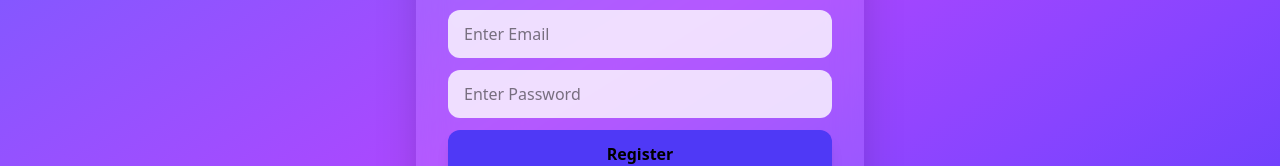
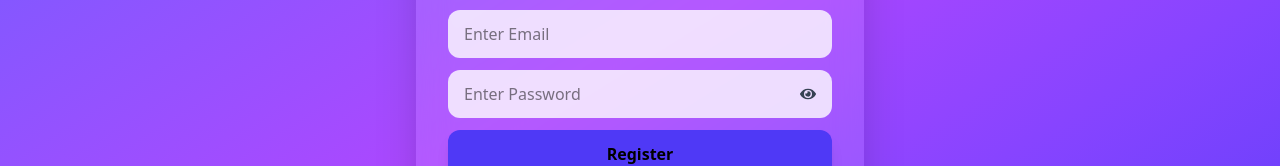
Before and after one commit to anchal-gupta-28/trip-frontend, a React (Vite) app: page /register in a window 1280 px wide. Shown: the part 410-576 px from the top of the page. Built offline with nearby package versions, Linux system fonts and the light colour scheme.

Commit message:
Added show/hide password toggle in register page

```diff
--- a/package.json
+++ b/package.json
@@ -18,7 +18,7 @@
     "framer-motion": "^12.34.3",
     "react": "^19.2.0",
     "react-dom": "^19.2.0",
-    "react-icons": "^5.5.0",
+    "react-icons": "^5.6.0",
     "react-router-dom": "^7.9.4",
     "router": "^2.2.0",
     "uuid": "^13.0.0"
--- a/src/pages/Register.jsx
+++ b/src/pages/Register.jsx
@@ -1,10 +1,13 @@
 import { useState } from "react";
 import { useNavigate } from "react-router-dom";
+import { FaEye, FaEyeSlash } from "react-icons/fa";
 
 const Register = () => {
   const [name, setName] = useState("");
   const [email, setEmail] = useState("");
   const [password, setPassword] = useState("");
+
+  const [showPassword, setShowPassword] = useState(false);
 
   const [error, setError] = useState("");
   const [loading, setLoading] = useState(false);
@@ -13,7 +16,7 @@ const navigate = useNavigate();
 
   // 🔹 Email Validation
   const isValidEmail = (email) => {
-return /\S+@\S+.\S+/.test(email);
+    return /\S+@\S+\.\S+/.test(email);
   };
 
   // 🔹 Password Validation
@@ -24,7 +27,7 @@ return /^(?=.*[A-Z])(?=.*\d).{6,}$/.test(password);
   const handleRegister = async () => {
     setError("");
 
-//  Validations
+    // Validations
     if (!name || !email || !password) {
       setError("All fields are required");
       return;
@@ -66,11 +69,10 @@ try {
     } finally {
       setLoading(false);
     }
-
   };
 
-return ( <div className="flex justify-center items-center min-h-screen bg-gradient-to-br from-indigo-500 via-purple-500 to-indigo-600 p-6">
-
+  return (
+    <div className="flex justify-center items-center min-h-screen bg-gradient-to-br from-indigo-500 via-purple-500 to-indigo-600 p-6">
       <div className="w-full max-w-md bg-white/10 backdrop-blur-lg rounded-3xl shadow-2xl p-8">
 
         <h2 className="text-3xl font-bold text-white text-center mb-6">
@@ -94,14 +96,23 @@ return ( <div className="flex justify-center items-center min-h-screen bg-gradie
           className="w-full px-4 py-3 mb-3 rounded-xl bg-white/80 text-black focus:outline-none focus:ring-2 focus:ring-indigo-500"
         />
 
-    {/* Password */}
+        {/* Password with Eye Icon */}
+        <div className="relative mb-3">
           <input
-      type="password"
+            type={showPassword ? "text" : "password"}
             placeholder="Enter Password"
             value={password}
             onChange={(e) => setPassword(e.target.value)}
-      className="w-full px-4 py-3 mb-3 rounded-xl bg-white/80 text-black focus:outline-none focus:ring-2 focus:ring-indigo-500"
+            className="w-full px-4 py-3 pr-12 rounded-xl bg-white/80 text-black focus:outline-none focus:ring-2 focus:ring-indigo-500"
           />
+
+          <span
+            onClick={() => setShowPassword(!showPassword)}
+            className="absolute right-4 top-1/2 transform -translate-y-1/2 cursor-pointer text-gray-700"
+          >
+            {showPassword ? <FaEyeSlash /> : <FaEye />}
+          </span>
+        </div>
 
         {/* Error */}
         {error && (
@@ -136,7 +147,6 @@ return ( <div className="flex justify-center items-center min-h-screen bg-gradie
 
       </div>
     </div>
-
   );
 };
 
```
Also changed, not shown: 1 other file (tests, documents, lock files or other folders). Lines whose indentation alone changed are shown as unchanged.
